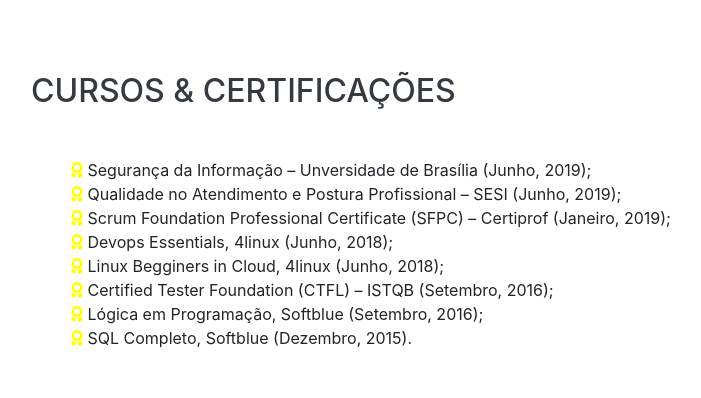
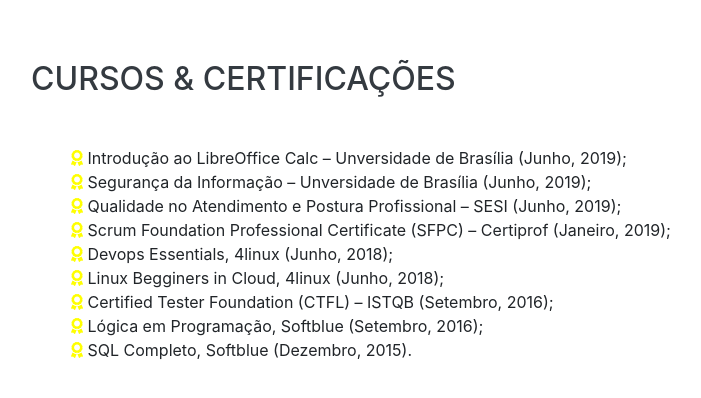
Before and after one commit to boliveiras/website, a website with bundled scripts: page index.html in a window 1280 px wide. Shown: the part 3393-3791 px from the top of the page, without its empty margins (289-990 px from the left). Built offline with nearby package versions, Linux system fonts and the light colour scheme; a web font is replaced by a local one.

Commit message:
Alteração site

```diff
--- a/index.html
+++ b/index.html
@@ -224,6 +224,10 @@
         <ul class="fa-ul mb-0">
           <li>
             <i class="fas fa-award" style="color: yellow"></i>
+            Introdução ao LibreOffice Calc – Unversidade de Brasília (Junho, 2019);
+          </li>
+          <li>
+            <i class="fas fa-award" style="color: yellow"></i>
             Segurança da Informação – Unversidade de Brasília (Junho, 2019);
           </li>
           <li>
```
Also changed, not shown: curriculo_impressao.html (+1 -0 lines).
